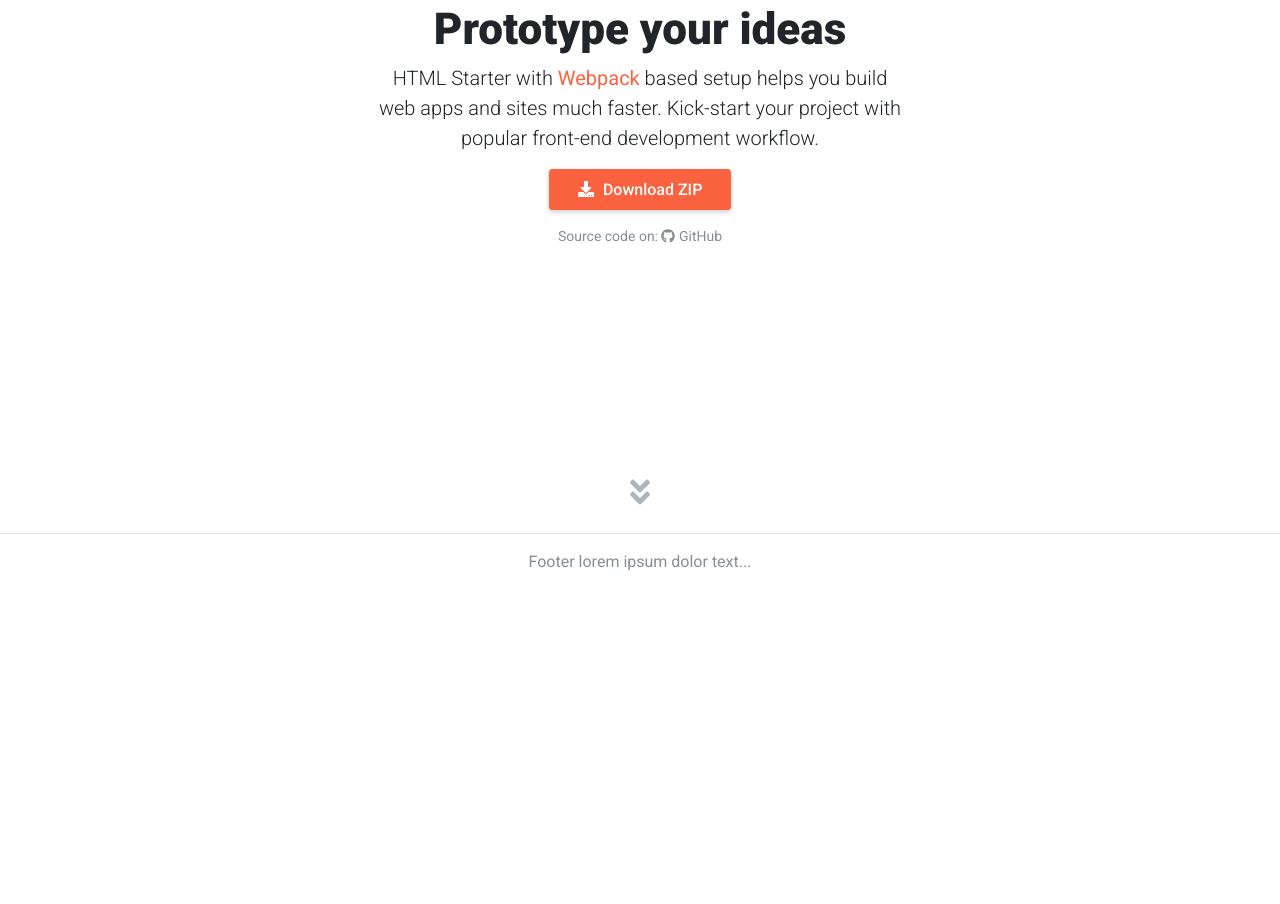
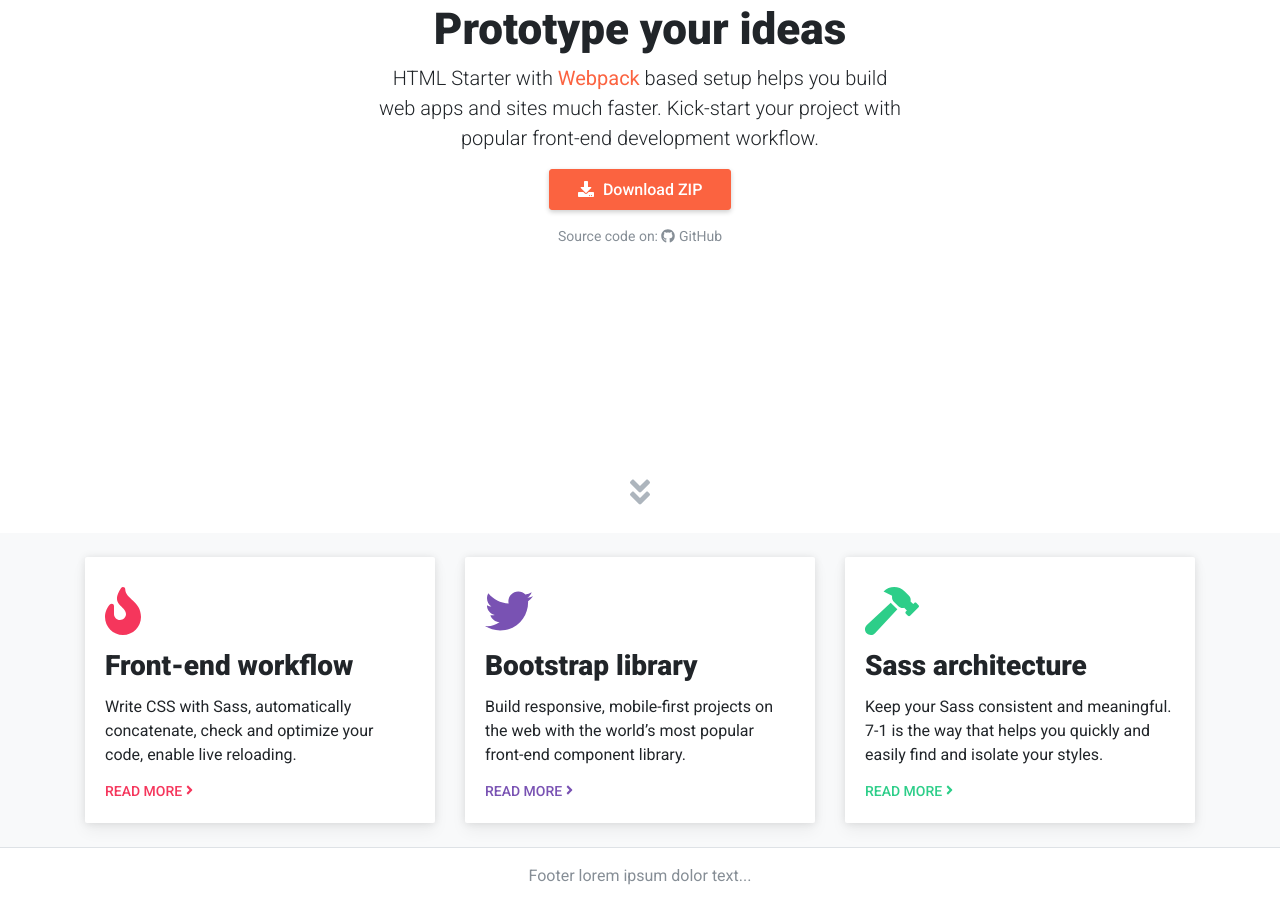
Before and after one commit to cichy380/html-starter-bs4-webpack, a website built with webpack: page assets/html/index.html in a window 1280 px wide. Shown: the part 267-1171 px from the top of the page. Before the commit the page ends 857 px from the top, so only its background shows below. Built offline with nearby package versions, Linux system fonts and the light colour scheme.

Commit message:
Changed demo, added cards section

```diff
--- a/assets/html/index.html
+++ b/assets/html/index.html
@@ -40,6 +40,67 @@ ${require('./partials/header.html')}
   </footer>
 </section>
 
+<a name="content"></a>
+
+<section class="py-4 bg-light">
+  <div class="container">
+    <div class="row">
+      <div class="col-md-4">
+        <div class="card">
+          <div class="card-body">
+            <div class="card-icon text-danger">
+              <i class="fas fa-fire"></i>
+            </div>
+            <h3 class="card-title">Front-end workflow</h3>
+            <p class="card-text">
+              Write CSS with Sass, automatically concatenate, check and optimize your code, enable live reloading.
+            </p>
+            <a href="//webpack.js.org/" class="card-link text-danger">
+              Read more<i class="fas fa-angle-right ml-1"></i>
+            </a>
+          </div>
+        </div>
+      </div>
+
+      <div class="col-md-4">
+        <div class="card">
+          <div class="card-body">
+            <div class="card-icon text-bootstrap">
+              <i class="fab fa-twitter"></i>
+            </div>
+            <h3 class="card-title">Bootstrap library</h3>
+            <p class="card-text">
+              Build responsive, mobile-first projects on the web with the world’s most popular front-end component
+              library.
+            </p>
+            <a href="//getbootstrap.com/" class="card-link text-bootstrap">
+              Read more<i class="fas fa-angle-right ml-1"></i>
+            </a>
+          </div>
+        </div>
+      </div>
+
+      <div class="col-md-4">
+        <div class="card">
+          <div class="card-body">
+            <div class="card-icon text-success">
+              <i class="fas fa-hammer"></i>
+            </div>
+            <h3 class="card-title card-title">Sass architecture</h3>
+            <p class="card-text card-text">
+              Keep your Sass consistent and meaningful. 7-1 is the way that helps you quickly and easily
+              find and isolate your styles.
+            </p>
+            <a href="//sass-guidelin.es/#architecture" class="card-link text-success">
+              Read more<i class="fas fa-angle-right ml-1"></i>
+            </a>
+          </div>
+        </div>
+      </div>
+    </div>
+  </div>
+</section>
+
 ${require('./partials/footer.html')}
 </body>
 </html>
--- a/assets/scss/abstracts/_variables.scss
+++ b/assets/scss/abstracts/_variables.scss
@@ -23,23 +23,31 @@ $red:     #f5365c;
 $orange:  #fb6340;
 $green:   #2dce89;
 
-// social
+// social/brands
 $facebook:   #3b5999;
 $twitter:    #55acee;
 $youtube:    #cd201f;
 $googleplus: #dd4b39;
 $pinterest:  #bd081c;
 $instagram:  #e4405f;
+$bootstrap:  #7952b3;
 
 $primary:    $orange;
+$success:    $green;
+$info:       $blue;
+$danger:     $red;
 
 $theme-colors: ();
 $theme-colors: map-merge(
   (
-    "primary": $primary,
-    "facebook": $facebook,
-    "twitter": $twitter,
+    "primary":    $primary,
+    "success":    $success,
+    "info":       $info,
+    "danger":     $danger,
+    "facebook":   $facebook,
+    "twitter":    $twitter,
     "googleplus": $googleplus,
+    "bootstrap":  $bootstrap,
   ),
   $theme-colors
 );
@@ -65,6 +73,7 @@ $border-radius-lg:            .1875rem;
 $border-radius-sm:            .1rem;
 
 $box-shadow:                         0 0 .25rem rgba($black, .10), 0 .25rem .5rem rgba($black, .05);
+$box-shadow-lg:                      0 0.02rem .5rem rgba($black, .10), 0 .5rem 1rem rgba($black, .05);
 
 $transition-shadow:                  box-shadow .2s ease-in-out;
 
@@ -150,3 +159,18 @@ $brand-logo-width:                ($brand-font-size * 1.5);
 
 $product-list-margin-bottom:      ($spacer * 1.5);
 $product-list-item-margin-bottom: ($spacer * 1);
+
+
+// Cards
+//
+
+$card-spacer-y:                   .75rem;
+$card-spacer-x:                   1.25rem;
+$card-border-width:               0;
+$card-border-radius:              $border-radius;
+$card-bg:                         $white;
+$card-shadow:                     $box-shadow-lg;
+$card-icon-size:                  ($font-size-base * 3);
+$card-link-text-transform:        uppercase;
+$card-link-font-size:             $font-size-sm;
+$card-link-font-weight:           $font-weight-bold;
--- /dev/null
+++ b/assets/scss/components/_card.scss
@@ -0,0 +1,26 @@
+// -----------------------------------------------------------------------------
+// Cards
+// -----------------------------------------------------------------------------
+
+.card {
+  margin-bottom: $spacer;
+
+  @include box-shadow($card-shadow);
+  @include media-breakpoint-up(md) {
+    margin-bottom: 0;
+  }
+}
+
+.card-icon {
+  font-size: $card-icon-size;
+}
+
+.card-text {
+  margin-bottom: $card-spacer-y;
+}
+
+.card-link {
+  text-transform: $card-link-text-transform;
+  font-size: $card-link-font-size;
+  font-weight: $card-link-font-weight;
+}
--- a/assets/scss/main.scss
+++ b/assets/scss/main.scss
@@ -26,6 +26,7 @@
 // Components
 // - for small, reusable pieces
 @import "./components/buttons";
+@import "./components/card";
 
 // Layout
 // - everything that takes part in laying out the site
```
